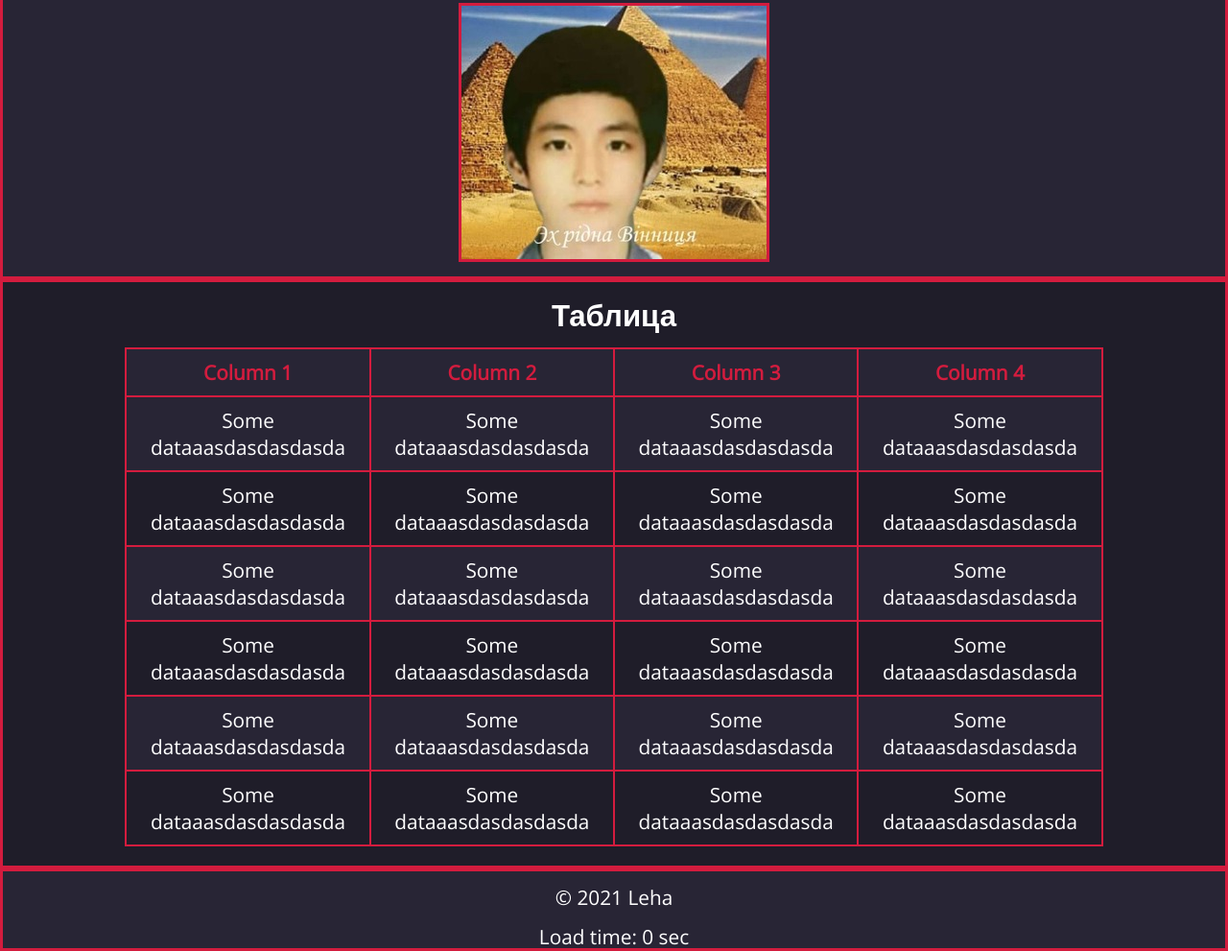
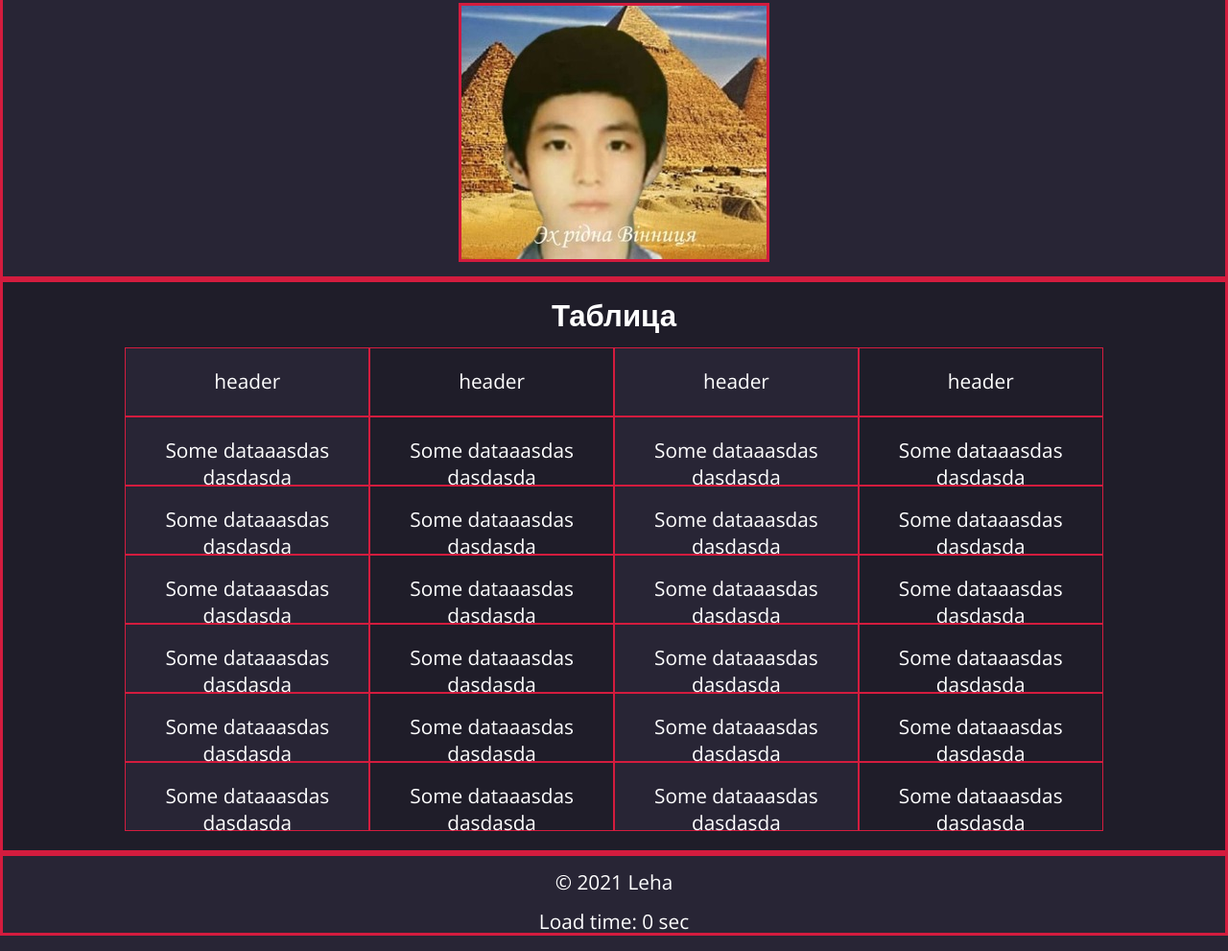
Before and after one commit to lehatheslayer/web, a plain HTML site: page achievements.html in a window 1280 px wide. Shown: the part 1298-2289 px from the top of the page at 96% size. Drawn offline with nearby package versions, Linux system fonts and the light colour scheme.

Commit message:
table + js

```diff
--- a/achievements.html
+++ b/achievements.html
@@ -15,9 +15,9 @@
    <body>
       <header class="bg_1">
          <div>
-            <a class="nav_el" href="index.html" id="home">Главная</a>
-            <a class="nav_el" data-act="achievements" href="achievements.html" id="achievements">Достижения</a>
-            <a class="nav_el" href="works.html" id="works">Работы</a>
+            <a class="nav_el" data-nav="nav" href="index.html" id="home">Главная</a>
+            <a class="nav_el" data-nav="nav" href="achievements.html" id="achievements">Достижения</a>
+            <a class="nav_el" data-nav="nav" href="works.html" id="works">Работы</a>
          </div>
          <div>
             <h1>LEHA THE SLAYER</h1>
@@ -43,7 +43,7 @@
 
           <section id="table" class="bg_1">
             <h2 class="headline">Таблица</h2>
-            <div class="table">
+            <!-- <div class="table">
                <table>
                   <thead>
                      <tr>
@@ -100,6 +100,38 @@
                      </tr>
                   </tbody>
                </table>
+            </div> -->
+
+            <div class="table">
+                  <div class="table_element">header</div>
+                  <div class="table_element">header</div>
+                  <div class="table_element">header</div>
+                  <div class="table_element">header</div>
+                  <div class="table_element">Some dataaasdas dasdasda</div>
+                  <div class="table_element">Some dataaasdas dasdasda</div>
+                  <div class="table_element">Some dataaasdas dasdasda</div>
+                  <div class="table_element">Some dataaasdas dasdasda</div>
+                  <div class="table_element">Some dataaasdas dasdasda</div>
+                  <div class="table_element">Some dataaasdas dasdasda</div>
+                  <div class="table_element">Some dataaasdas dasdasda</div>
+                  <div class="table_element">Some dataaasdas dasdasda</div>
+                  <div class="table_element">Some dataaasdas dasdasda</div>
+                  <div class="table_element">Some dataaasdas dasdasda</div>
+                  <div class="table_element">Some dataaasdas dasdasda</div>
+                  <div class="table_element">Some dataaasdas dasdasda</div>
+                  <div class="table_element">Some dataaasdas dasdasda</div>
+                  <div class="table_element">Some dataaasdas dasdasda</div>
+                  <div class="table_element">Some dataaasdas dasdasda</div>
+                  <div class="table_element">Some dataaasdas dasdasda</div>
+                  <div class="table_element">Some dataaasdas dasdasda</div>
+                  <div class="table_element">Some dataaasdas dasdasda</div>
+                  <div class="table_element">Some dataaasdas dasdasda</div>
+                  <div class="table_element">Some dataaasdas dasdasda</div>
+                  <div class="table_element">Some dataaasdas dasdasda</div>
+                  <div class="table_element">Some dataaasdas dasdasda</div>
+                  <div class="table_element">Some dataaasdas dasdasda</div>
+                  <div class="table_element">Some dataaasdas dasdasda</div>
+               </div>
             </div>
          </section>
       </main>
--- a/css/anothertable.css
+++ b/css/anothertable.css
@@ -1,38 +1,30 @@
-table, th, td {
-   border: solid #d31c3e 1px;
-   border-collapse: collapse;
-}
-
-th, td {
-   text-align: center;
-   /*background: #282535;*/
-}
-
-th {
-   color: #d31c3e
-}
-
-th, td {
-   padding: 10px;
-}
-
-tr {
+.table {
    display: grid;
    grid-template-columns: repeat(4, auto);
-   grid-template-rows: repeat(7, auto);
-}
-
-table {
    margin-left: auto;
    margin-right: auto;
    width: 80%;
    margin-bottom: 20px;
 }
 
-tr:nth-child(odd) {
+.table_element {
+   border: solid #d31c3e 1px;
+   border-collapse: collapse;
+   text-align: center;
+   padding-top: 20px;
+   height: 50px;
+}
+
+.table_element:nth-child(odd) {
    background: #282535;
 }
 
-tr:nth-child(even) {
+.table_element:nth-child(even) {
    background: #1f1d29;
 }
+
+@media screen and (max-width: 900px) {
+   .table_element {
+      height:70px;
+   }
+}
--- a/css/style.css
+++ b/css/style.css
@@ -176,3 +176,7 @@ section, header, footer {
 .gallery_item:hover {
    box-shadow: 0 19px 38px #ffffff, 0 15px 12px #ffffff;
 }
+
+.current_page {
+   border-bottom: 2px solid #d31c3e;
+}
--- a/scripts/script.js
+++ b/scripts/script.js
@@ -7,8 +7,9 @@ window.onload = function() {
    var element = document.createElement("div").appendChild(document.createElement('p').appendChild(document.createTextNode("Load time: " + loadTime + " sec")))
    footer[0].appendChild(element)
 
-   var curelem = document.querySelectorAll("[data-act]");
-   curelem.forEach(function(userItem) {
-      userItem.style.borderBottom = "2px solid #d31c3e";
+   document.querySelectorAll("[data-nav]").forEach(function(el) {
+      if (el.href == document.location.href) {
+         el.classList.add("current_page")
+      }
    })
 }
```
Also changed, not shown: index.html (+3 -3 lines), works.html (+3 -3 lines).
